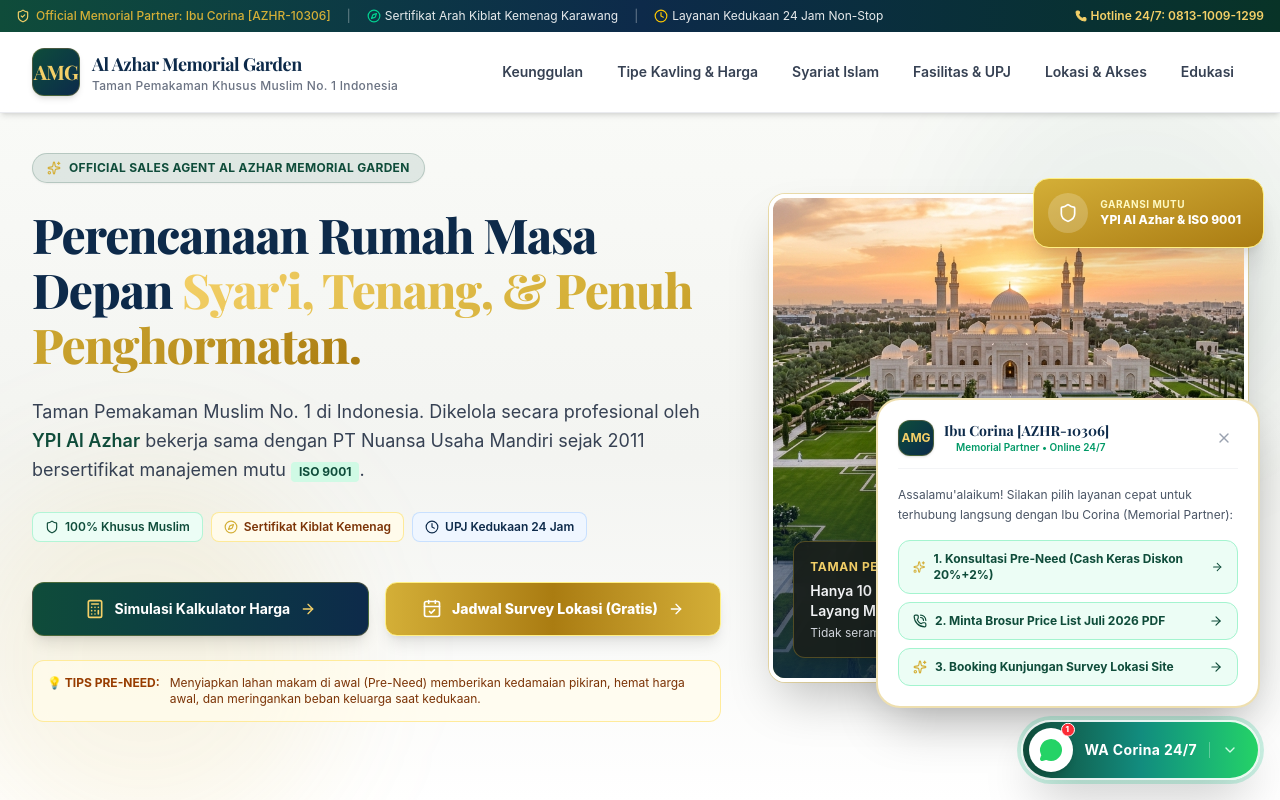
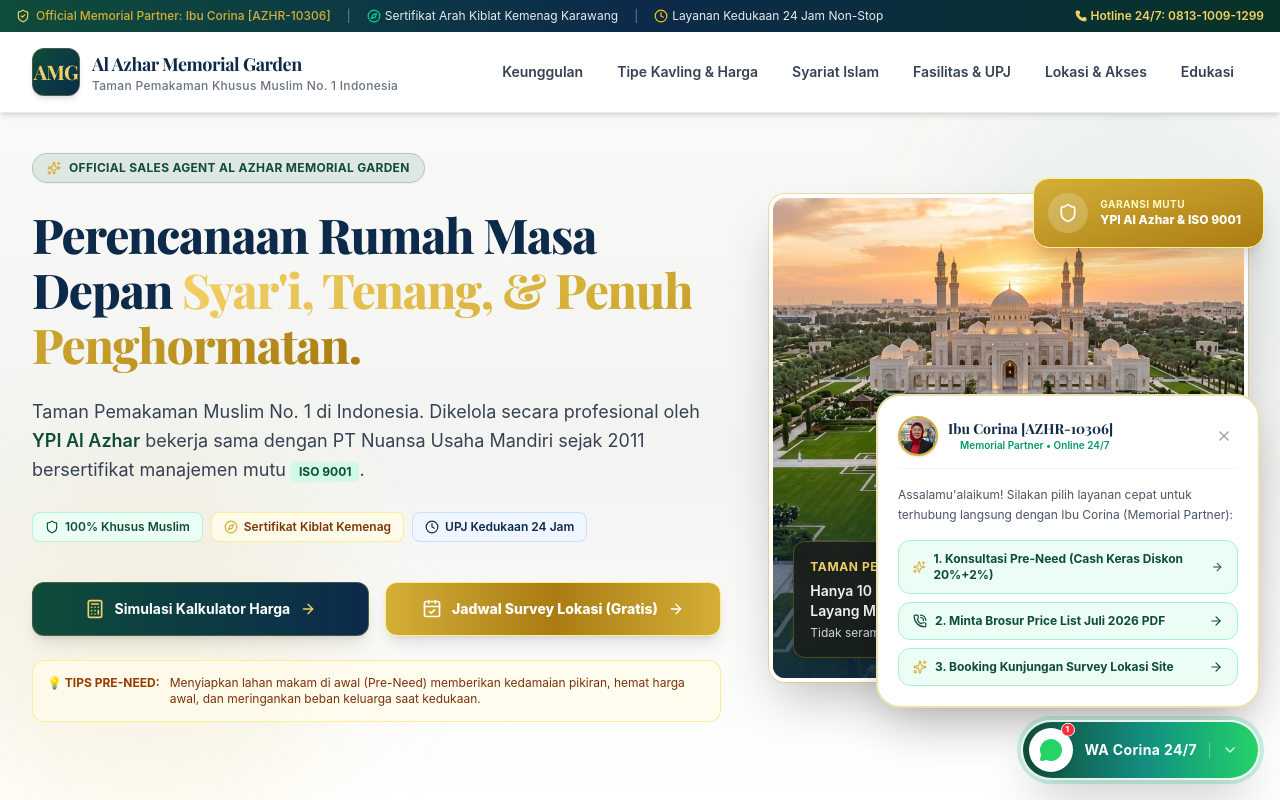
Before and after one commit to RikiEnergyX/al-azhar-memorial-garden, a React (Vite) app: page / in a window 1280 px wide. Both pictures are taken after a click on the button "Toggle quick options". Shown: the top 800 px of the page. Built offline with nearby package versions, Linux system fonts and the light colour scheme; a web font is replaced by a local one.

Commit message:
Update authentic portrait photo of Ibu Corina in AuthorityEmpathyProfile, FloatingWhatsApp, and LeadCaptureForm

```diff
--- a/src/components/AuthorityEmpathyProfile.jsx
+++ b/src/components/AuthorityEmpathyProfile.jsx
@@ -39,7 +39,7 @@
           <div className="lg:col-span-5 relative flex flex-col items-center">
             <div className="relative w-full max-w-sm rounded-2xl overflow-hidden shadow-2xl border-4 border-white ring-2 ring-[#D4AF37]/40 group">
               <img
-                src="https://images.unsplash.com/photo-1573496359142-b8d87734a5a2?auto=format&fit=crop&q=80&w=800"
+                src="/images/corina.jpeg"
                 alt="Ibu Corina - Senior Memorial Partner Al Azhar Memorial Garden"
                 className="w-full h-[420px] object-cover object-top group-hover:scale-105 transition-transform duration-700"
                 loading="lazy"
--- a/src/components/FloatingWhatsApp.jsx
+++ b/src/components/FloatingWhatsApp.jsx
@@ -21,9 +21,11 @@
         <div className="mb-3 w-80 sm:w-96 bg-white rounded-3xl shadow-2xl border-2 border-[#D4AF37]/40 p-5 space-y-4 animate-fadeIn text-gray-800 text-xs">
           <div className="flex items-center justify-between border-b border-gray-100 pb-3">
             <div className="flex items-center gap-2.5">
-              <div className="w-9 h-9 rounded-xl bg-gradient-to-br from-[#0F4C3A] to-[#0D2A4A] text-[#F4D068] flex items-center justify-center font-bold text-xs shadow-sm border border-[#D4AF37]/30">
-                AMG
-              </div>
+              <img
+                src={AGENT_INFO.avatar}
+                alt="Ibu Corina"
+                className="w-10 h-10 rounded-full object-cover object-top border-2 border-[#D4AF37] shadow-sm shrink-0"
+              />
               <div>
                 <h4 className="font-serif-header text-sm font-bold text-[#0D2A4A]">Ibu {AGENT_INFO.salesAgent} [{AGENT_INFO.salesCode}]</h4>
                 <span className="text-[10px] text-emerald-600 font-semibold flex items-center gap-1">
--- a/src/components/LeadCaptureForm.jsx
+++ b/src/components/LeadCaptureForm.jsx
@@ -111,14 +111,20 @@
               </div>
             </div>
 
-            <div className="p-5 rounded-2xl bg-gradient-to-r from-[#0F4C3A] to-[#0D2A4A] border border-[#D4AF37]/30 text-xs space-y-2">
-              <div className="flex items-center gap-2 text-[#F4D068] font-bold">
-                <UserCheck className="w-4 h-4" />
-                <span>Memorial Partner Contact:</span>
+            <div className="p-5 rounded-2xl bg-gradient-to-r from-[#0F4C3A] to-[#0D2A4A] border border-[#D4AF37]/30 text-xs flex items-center gap-4">
+              <img
+                src={AGENT_INFO.avatar}
+                alt="Ibu Corina"
+                className="w-14 h-14 rounded-2xl object-cover object-top border-2 border-[#D4AF37] shadow-md shrink-0"
+              />
+              <div className="space-y-1">
+                <div className="flex items-center gap-1.5 text-[#F4D068] font-bold text-[11px]">
+                  <UserCheck className="w-3.5 h-3.5" />
+                  <span>Official Memorial Partner:</span>
+                </div>
+                <p className="text-white text-sm font-extrabold">Ibu {AGENT_INFO.salesAgent} [{AGENT_INFO.salesCode}]</p>
+                <p className="text-gray-200 text-xs">WhatsApp: <strong>{AGENT_INFO.phoneFormatted}</strong></p>
               </div>
-              <p className="text-white text-sm font-extrabold">Ibu {AGENT_INFO.salesAgent} [{AGENT_INFO.salesCode}]</p>
-              <p className="text-gray-200">WhatsApp Hotline: <strong>{AGENT_INFO.phoneFormatted}</strong></p>
-              <p className="text-gray-300 text-[11px]">Al Azhar Memorial Garden Karawang</p>
             </div>
           </div>
 
--- a/src/data/contentData.js
+++ b/src/data/contentData.js
@@ -3,6 +3,7 @@
   badge: "Official Memorial Partner",
   salesAgent: "Corina",
   salesCode: "AZHR-10306",
+  avatar: "/images/corina.jpeg",
   title: "Memorial Partner Al Azhar Memorial Garden",
   phone: "6281310091299",
   phoneFormatted: "0813-1009-1299",
```
Also changed, not shown: .wrangler/tmp/pages-vq5OxL/_routes-0.13888110558218703.json (added), .wrangler/tmp/pages-vq5OxL/functions-filepath-routing-config-0.15810223394943157.json (added), .wrangler/tmp/pages-vq5OxL/functionsRoutes-0.7416100158279129.mjs (added), public/images/corina.jpeg (added), 1 other file (tests, documents, lock files or other folders).
